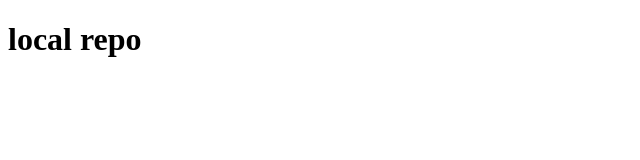
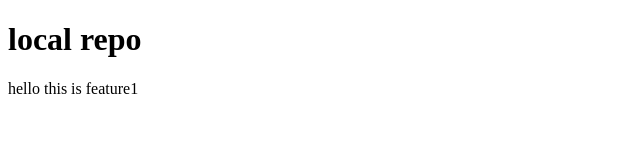
Before and after one commit to ahmadqasim86/local-repo-, a plain HTML site: page index.html in a window 1280 px wide. Shown: the whole page, without its empty margins (0-640 px from the left). Drawn offline with Linux system fonts and the light colour scheme.

Commit message:
add new para in feature1

```diff
--- a/index.html
+++ b/index.html
@@ -7,5 +7,6 @@
 </head>
 <body>
     <h1>local repo </h1>
+    <p>hello this is feature1</p>
 </body>
 </html>
```
